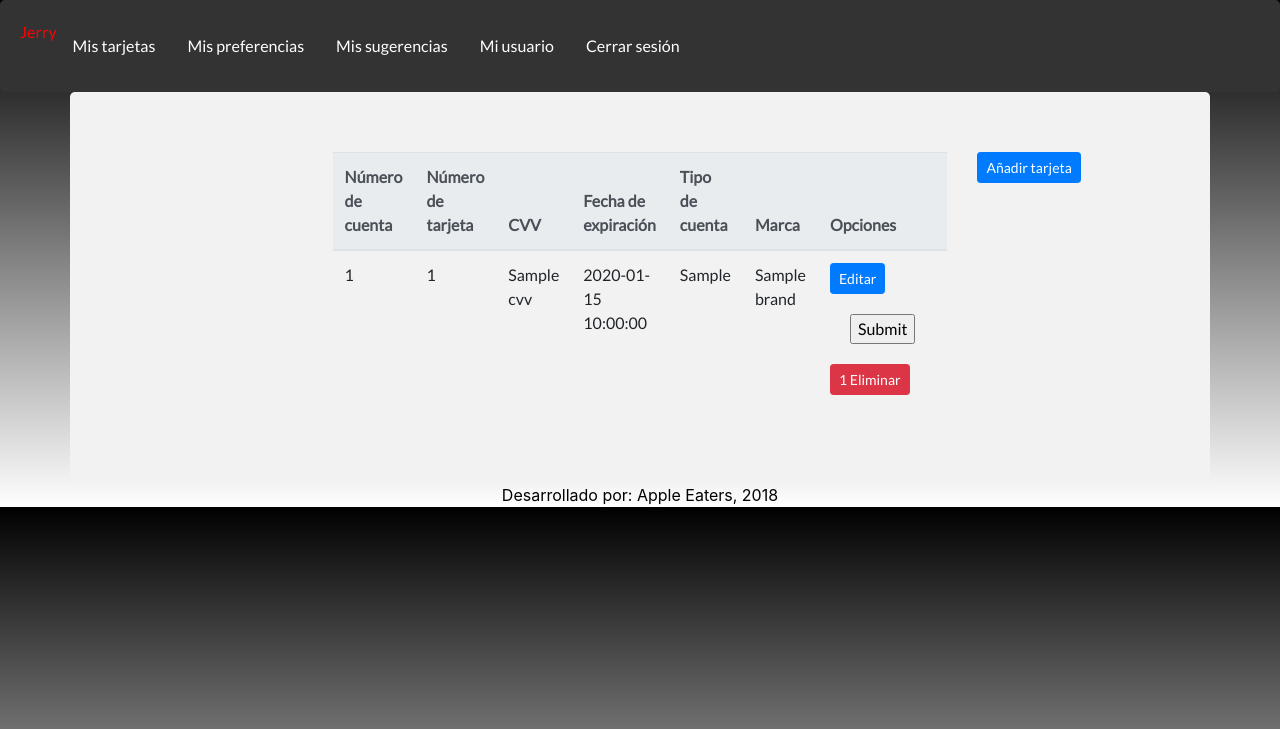
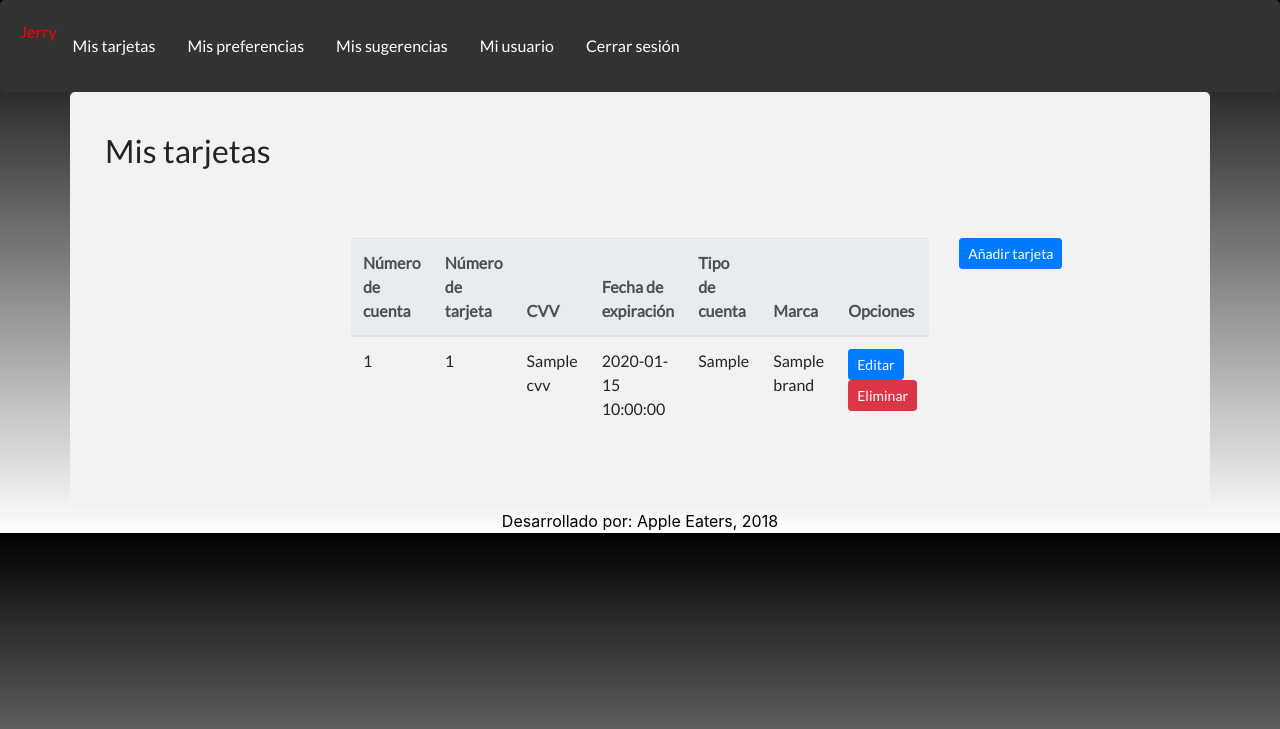
Before and after one commit to ricardoperezf/Jerry, a Flask app: template jerry/templates/myCards.html in a window 1280 px wide. Shown: the top 729 px of the page. Run offline with Flask 2, Linux system fonts and the light colour scheme; the template is opened without the code that fills it: most values are stand-ins (such as "Sample title", 1, 10 or a date in 2020); some libraries are stand-ins or nearby versions.

Commit message:
Merge remote-tracking branch 'origin/jesus'
# Conflicts:
#	jerry/controllers/example.py

```diff
--- a/jerry/templates/myCards.html
+++ b/jerry/templates/myCards.html
@@ -18,6 +18,10 @@
     <a href="{{ url_for('signout') }}">Cerrar sesión</a>
 </div>
 <div class="container">
+    <div class="row" align="center">
+        <h2>Mis tarjetas</h2>
+
+    </div>
     <div class="row">
         <div class="col-sm">
 
@@ -52,11 +56,7 @@
                                 data-brand="{{ i['brand']}}" data-id="{{ i['id']}}">Editar
                         </button>
                         <form action="http://127.0.0.1:5000/delete_my_cards/{{ i['id'] }}" method="POST">
-                            <div style="text-align: center;">
-                                <input type="submit" value="Submit">
-                            </div>
-                            <button type="submit" class="btn btn-danger btn-sm" data-id="{{ i['id'] }}">{{
-                                i['id'] }} Eliminar
+                            <button type="submit" class="btn btn-danger btn-sm" data-id="{{ i['id'] }}">Eliminar
                             </button>
                         </form>
                     </td>
```
